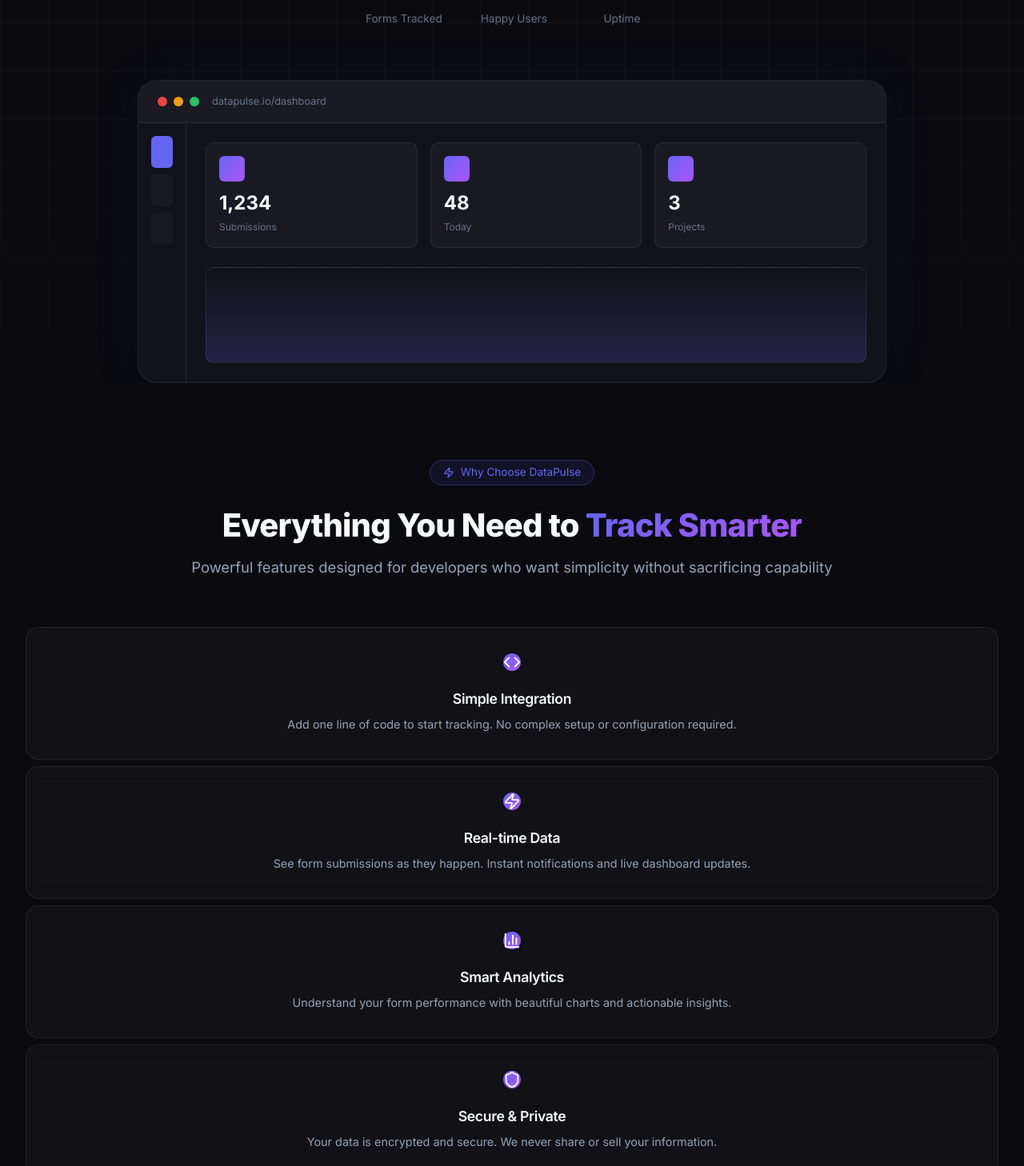
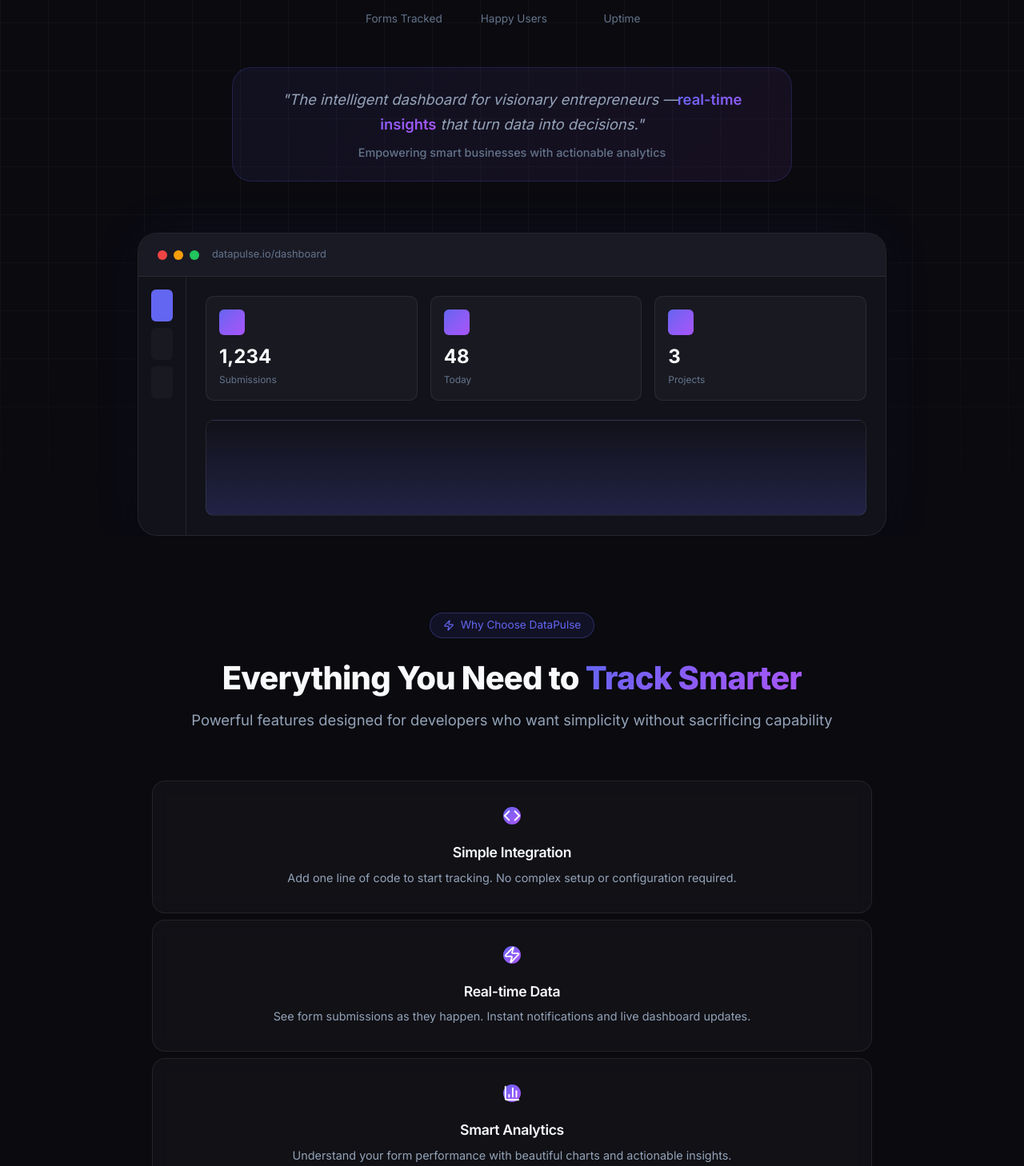
Before and after one commit to Priyansh9506/Syntax-Sultans, a React (Vite) app: page / in a window 1280 px wide. Shown: the part 632-2090 px from the top of the page at 80% size. Built offline with nearby package versions, Linux system fonts and the light colour scheme.

Commit message:
Add entrepreneur tagline and update features to 2x2 grid layout

```diff
--- a/src/pages/Landing.css
+++ b/src/pages/Landing.css
@@ -101,6 +101,41 @@
 .hero-stat-label {
     font-size: 0.85rem;
     color: var(--color-text-muted);
+}
+
+/* Hero Tagline */
+.hero-tagline {
+    margin-top: var(--space-2xl);
+    padding: var(--space-lg) var(--space-xl);
+    background: linear-gradient(135deg, rgba(99, 102, 241, 0.08) 0%, rgba(168, 85, 247, 0.08) 100%);
+    border: 1px solid rgba(99, 102, 241, 0.2);
+    border-radius: var(--radius-xl);
+    max-width: 700px;
+    margin-left: auto;
+    margin-right: auto;
+}
+
+.tagline-quote {
+    font-size: 1.15rem;
+    font-style: italic;
+    color: var(--color-text-secondary);
+    line-height: 1.7;
+    margin-bottom: var(--space-sm);
+}
+
+.tagline-highlight {
+    background: var(--color-accent-gradient);
+    -webkit-background-clip: text;
+    -webkit-text-fill-color: transparent;
+    background-clip: text;
+    font-weight: 600;
+    font-style: normal;
+}
+
+.tagline-sub {
+    font-size: 0.9rem;
+    color: var(--color-text-muted);
+    font-weight: 500;
 }
 
 /* Dashboard Preview */
@@ -245,8 +280,10 @@
 
 .features-grid {
     display: grid;
-    grid-template-columns: repeat(4, 1fr);
-    gap: var(--space-lg);
+    grid-template-columns: repeat(2, 1fr);
+    gap: var(--space-xl);
+    max-width: 900px;
+    margin: 0 auto;
 }
 
 .feature-card {
@@ -503,7 +540,11 @@
         grid-template-columns: 1fr;
     }
 
-    .features-grid,
+    .features-grid {
+        grid-template-columns: repeat(2, 1fr);
+        gap: var(--space-md);
+    }
+
     .steps {
         grid-template-columns: 1fr;
     }
--- a/src/pages/Landing.jsx
+++ b/src/pages/Landing.jsx
@@ -92,6 +92,14 @@ export default function Landing() {
                             <span className="hero-stat-value">99.9%</span>
                             <span className="hero-stat-label">Uptime</span>
                         </div>
+                    </div>
+
+                    <div className="hero-tagline">
+                        <p className="tagline-quote">
+                            "The intelligent dashboard for visionary entrepreneurs —
+                            <span className="tagline-highlight">real-time insights</span> that turn data into decisions."
+                        </p>
+                        <p className="tagline-sub">Empowering smart businesses with actionable analytics</p>
                     </div>
                 </div>
 
```
